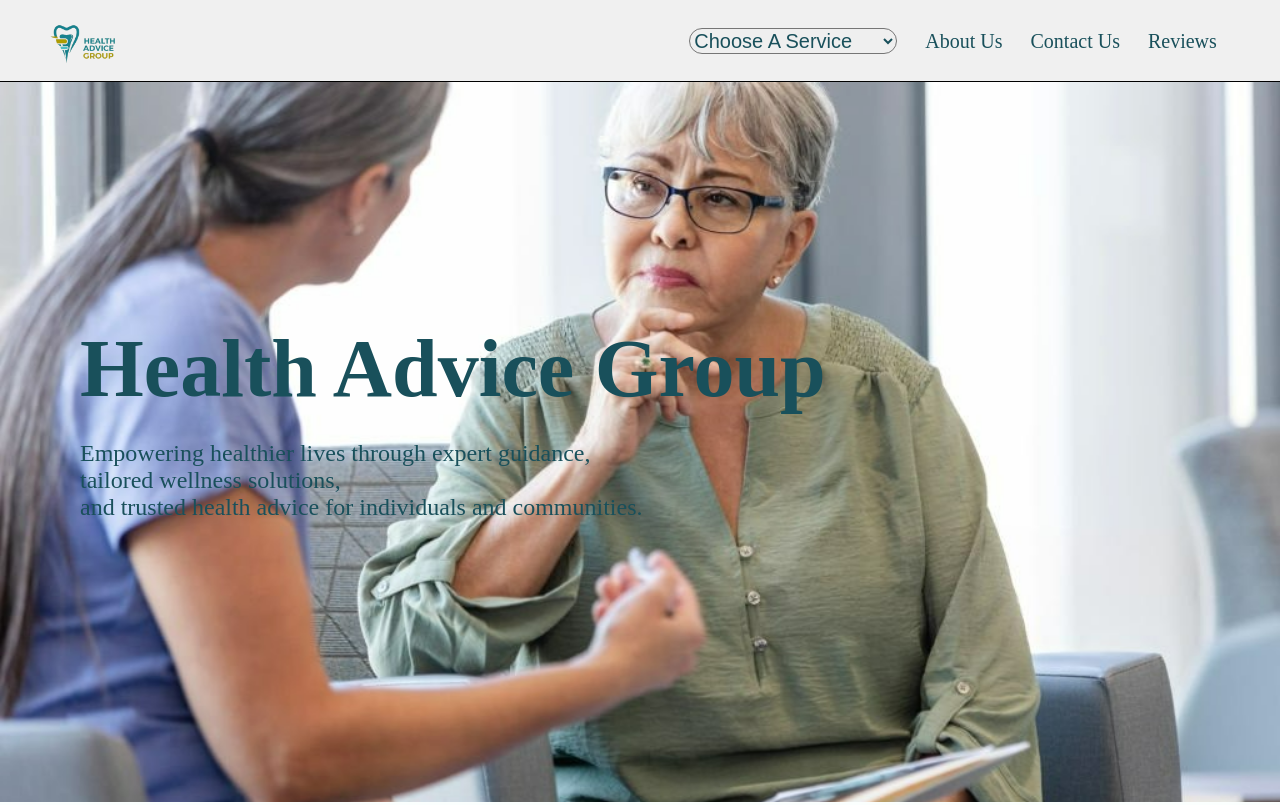
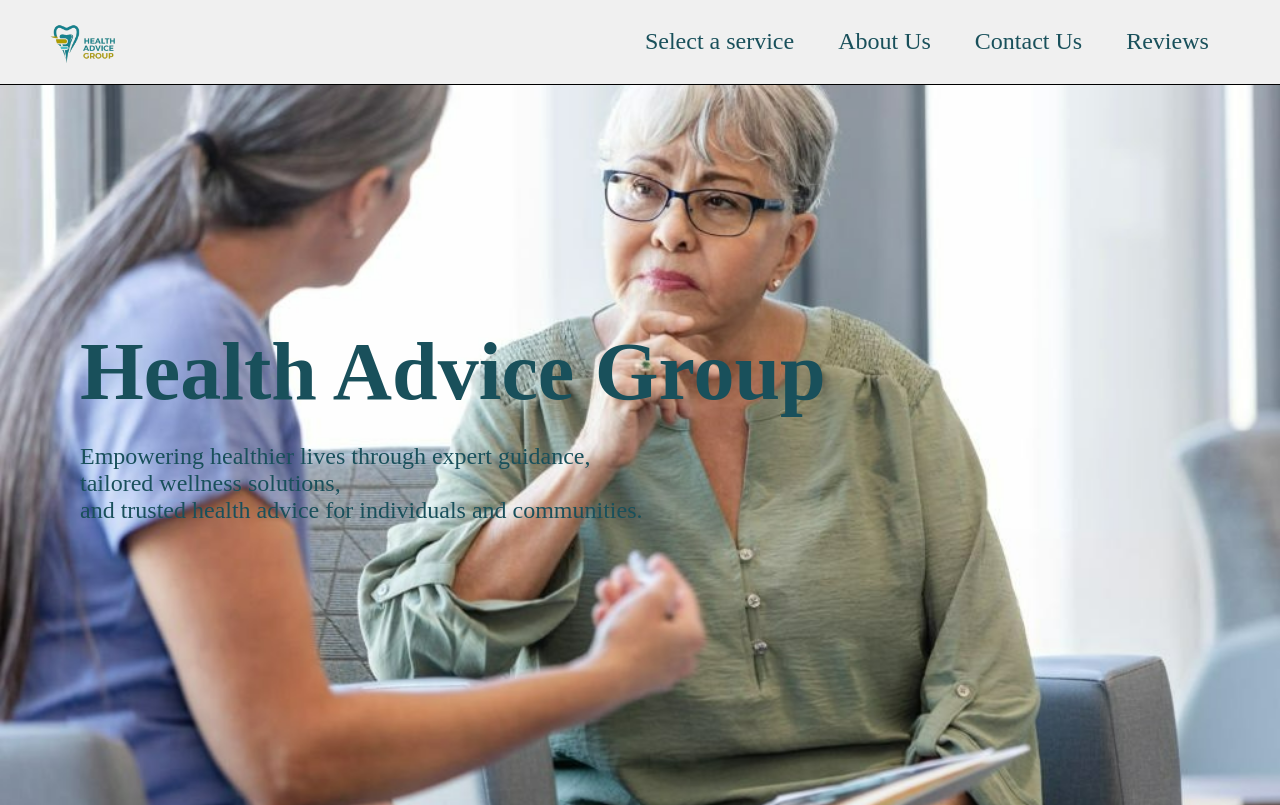
Before and after one commit to ESAdieme/School-Project-Health-Advice-Group, a PHP site: page / in a window 1280 px wide. Run offline with PHP 8.4, Linux system fonts and the light colour scheme.

Commit message:
Branch Test 0.3
updates, new background fixed the services and stuff

```diff
--- a/index.html
+++ b/index.html
@@ -17,12 +17,7 @@
                 <img src="images/logo.png" id="logo">
                 <nav class="nav-links main-links">
                     <ul>
-                        <li><select id="customer-values">
-                                <option value="options-menu" disabled selected>Choose A Service</option>
-                                <option value="dashboard">Dashboard</a></option>
-                                <option value="weather">Weather Forecasting</option>
-                                <option value="health">Health Advice</option>
-                            </select></li>
+                        <li><a href="#" id="select-service">Select a service</a></li>
                         <li><a href>About Us</a></li>
                         <li><a href>Contact Us</a></li>
                         <li><a href>Reviews</a></li>
@@ -32,6 +27,12 @@
         </section>
     </header>
     <main>
+        <div class="selected" id="selected">
+            <ul>
+                <li><a href="#">Login</a></li>
+                <li><a href="#">Sign up</a></li>
+            </ul>
+        </div>
         <section class="main-site">
             <div class="welcome">
                 <h1>Health Advice Group</h1>
--- a/script.js
+++ b/script.js
@@ -0,0 +1,13 @@
+const service = document.getElementById("select-service");
+const dropdownSelected = document.getElementById("selected");
+
+function dropDown() {
+    dropdownSelected.style.display = "flex";
+}
+
+function dropUp() {
+    dropdownSelected.style.display = "none";
+}
+
+service.addEventListener("mouseover", dropDown);
+service.addEventListener("mouseout", dropUp);
--- a/style.css
+++ b/style.css
@@ -6,7 +6,7 @@
 :root {
     --background-colours: #f0f0f0;
     --text-colour: rgb(25, 80, 91);
-    --text-colour-2: #ffffff;
+    --hover-colour: rgb(17, 57, 65);
 }
 
 .headlines {
@@ -22,7 +22,7 @@
 .nav-links ul li {
     list-style: none;
     display: inline-block;
-    padding: 2px 12px;
+    padding: 2px 20px;
     position: relative;
 }
 
@@ -30,11 +30,31 @@
 .nav-links ul li select {
     text-decoration: none;
     color: var(--text-colour);
-    font-size: 20px;
+    font-size: 3vh;
+    background: none;
+}
+
+.nav-links ul li::after {
+    content: "";
+    width: 0%;
+    height: 2px;
+    background: var(--hover-colour);
+    display: block;
+    margin: auto;
+    transition: 0.5s;
+}
+
+.nav-links ul li:hover::after {
+    width: 100%;
 }
 
 .nav-links ul li select {
-    border-radius: 25px;
+    border-style: none;
+}
+
+
+.nav-links ul li select:hover {
+    background: transparent;
 }
 
 .nav-links {
@@ -79,5 +142,5 @@ nav {
 }
 
 .welcome {
-    padding-left: 10vh;
+    margin-left: 10vh;
 }
```
Also changed, not shown: other parts of style.css (+43 -0 lines).
